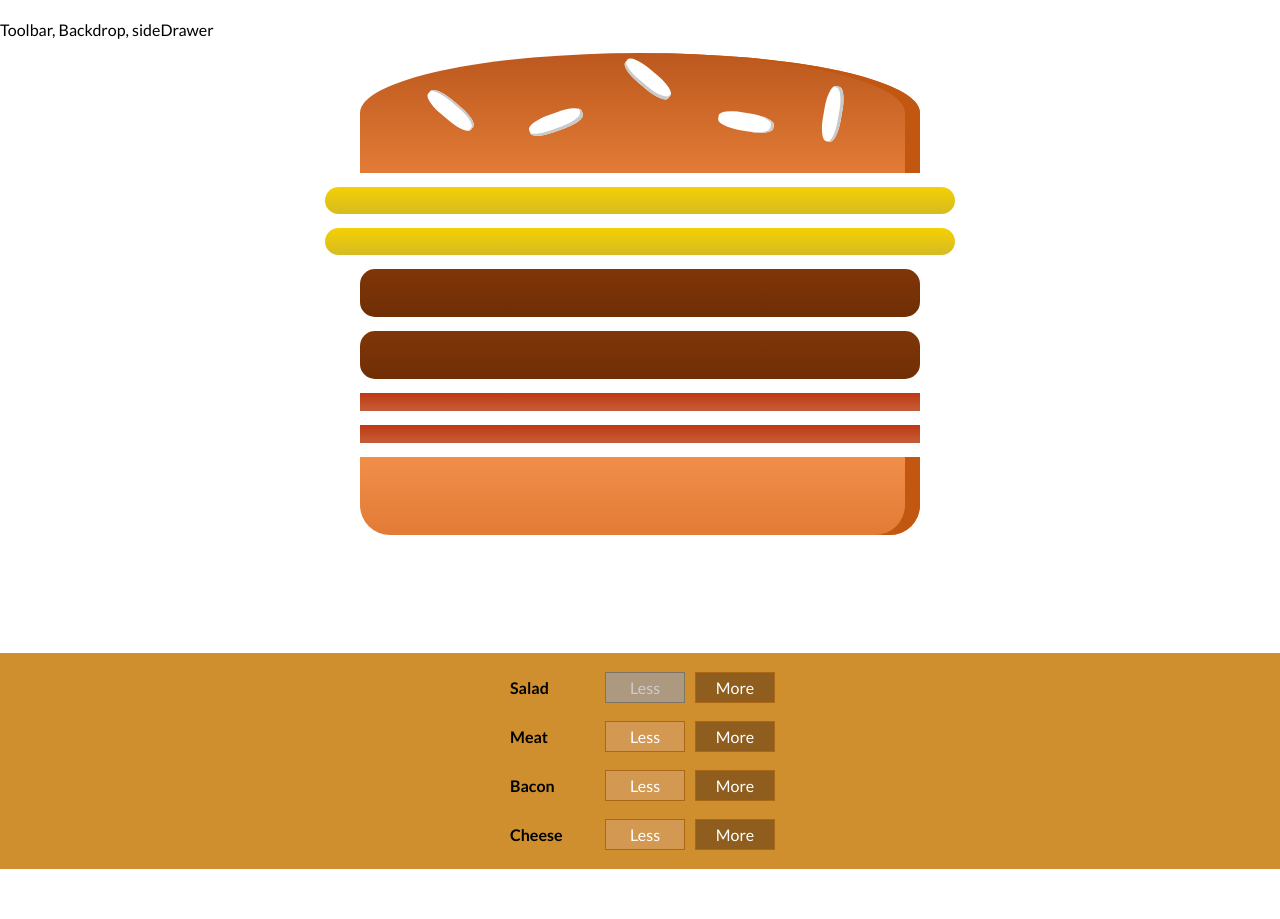
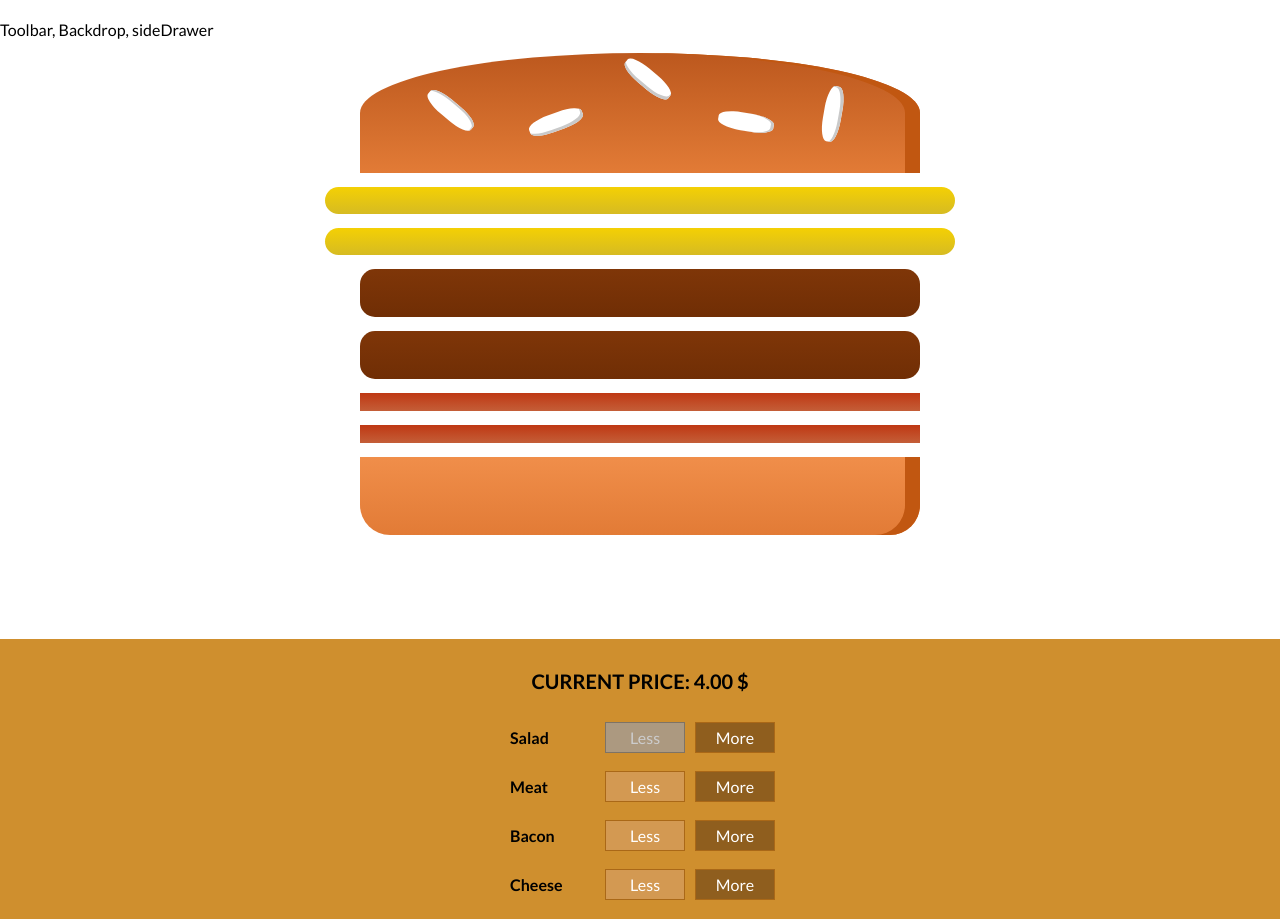
Before and after one commit to DzmitryDavid/burger-app, a React (Create React App) app: page / in a window 1280 px wide. Before the commit the page ends 869 px from the top, so only its background shows below. Built offline with nearby package versions, Linux system fonts and the light colour scheme.

Commit message:
add price field

```diff
--- a/src/components/Burger/BuildControls/BuildControl/BuildControl.scss
+++ b/src/components/Burger/BuildControls/BuildControl/BuildControl.scss
@@ -53,3 +53,9 @@
     color: white;
   }
 }
+.Price {
+  font-weight: 700;
+  font-size: 20px;
+  text-transform: uppercase;
+
+}
--- a/src/components/Burger/BuildControls/BuildControls.js
+++ b/src/components/Burger/BuildControls/BuildControls.js
@@ -10,9 +10,9 @@
 ]
 
 const BuildControls = (props) => {
-  console.log(props);
   return (
     <div className="BuildControls">
+      <p className="Price">Current Price: {(props.price).toFixed(2)} $</p>
       {controls.map(ctrl => {
         return <BuildControl
           key={ctrl.label}
--- a/src/components/Burger/Burger.scss
+++ b/src/components/Burger/Burger.scss
@@ -2,7 +2,7 @@
   width: 100%;
   margin: auto;
   height: 250px;
-  // overflow: auto;
+  overflow: auto;
   text-align: center;
   font-weight: 900;
   font-size: 1.2rem;
--- a/src/containers/BurgerBuilder/BurgerBuilder.js
+++ b/src/containers/BurgerBuilder/BurgerBuilder.js
@@ -47,7 +47,6 @@
     const newPrice = oldPrice - priceDeduction;
     this.setState({totalPrice: newPrice, ingredients: updatedIngredients})
 
-
   }
 
   render() {
@@ -55,7 +54,6 @@
     const disabledInfo = {
       ...this.state.ingredients
     }
-    console.log(disabledInfo);
     for(let key in disabledInfo) {
       disabledInfo[key] = disabledInfo[key] <= 0
     }
@@ -64,6 +62,7 @@
       <>
       <Burger ingredients={this.state.ingredients}/>
       <BuildControls
+        price={this.state.totalPrice}
         disabled={disabledInfo}
         ingredientAdded={this.addIngredientsHandler}
         ingredientRemoved={this.removeIngredientsHandler} />
```
